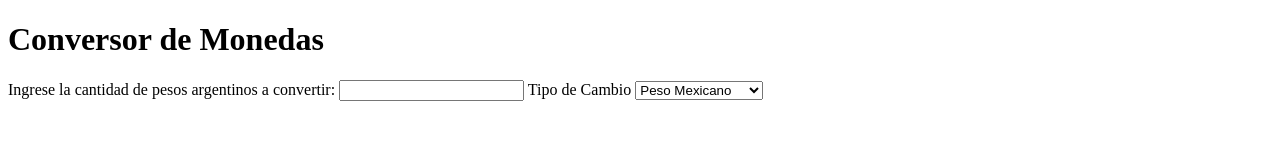
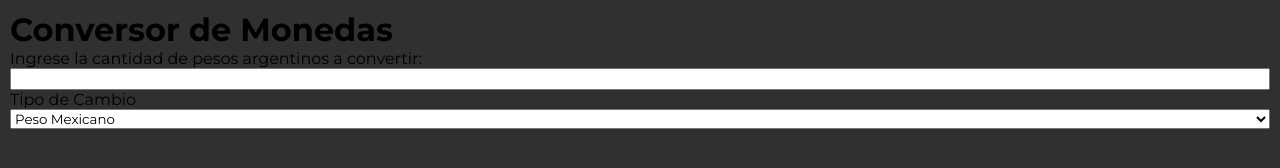
Before and after one commit to ebenalcazar/Conversor-de-monedas, a plain HTML site: page index.html in a window 1280 px wide. Drawn offline with Linux system fonts and the light colour scheme.

Commit message:
agregamos css

```diff
--- a/app.js
+++ b/app.js
@@ -1,15 +1,8 @@
-'use strict';
-
+"use strict";
 
 const inputCantidad = document.getElementById('cantidad');
 const tipoDeCambio = document.getElementById('tipoDeCambio');
 const resultado = document.getElementById('resultado');
-
-
-
-
-
-
 
 const calculoDeMoneda = () =>{
     switch (tipoDeCambio.value){
@@ -30,6 +23,15 @@ const calculoDeMoneda = () =>{
     }
     }
 
+tipoDeCambio.addEventListener('input', calculoDeMoneda);
+inputCantidad.addEventListener('input', calculoDeMoneda);
+
+inputCantidad.addEventListener('input', () =>{
+    inputCantidad.style = "background-color: green; height: 6vh;";
+    tipoDeCambio.style.backgroundColor = "green";
+    resultado.style.backgroundColor = "green";
+});
+
 /*
 const calculoDeMoneda = () =>{
 if(tipoDeCambio.value === 'usd'){
@@ -45,5 +47,3 @@ if(tipoDeCambio.value === 'usd'){
 }
 };
 */
-tipoDeCambio.addEventListener('input', calculoDeMoneda);
-inputCantidad.addEventListener('input', calculoDeMoneda);
--- a/index.html
+++ b/index.html
@@ -8,6 +8,7 @@
     <link rel="stylesheet" href="./style.css">
 </head>
 <body>
+    <div id="container">
 
 
         <h1>Conversor de Monedas</h1>
@@ -30,5 +31,6 @@
         <div id="resultado"></div>
 
         <script src="./app.js"></script>
+    </div>
 </body>
 </html>
--- a/style.css
+++ b/style.css
@@ -0,0 +1,15 @@
+@import url("https://fonts.googleapis.com/css2?family=Montserrat:ital,wght@0,100;0,200;0,300;0,400;0,500;0,600;0,700;0,800;0,900;1,100;1,200;1,300;1,400;1,500;1,600;1,700;1,800;1,900&display=swap");
+
+* {
+  margin: 0;
+  box-sizing: border-box;
+  font-family: "Montserrat", sans-serif;
+}
+body{
+    background-color: rgb(49, 48, 48);
+}
+#container{
+    display: flex;
+    flex-direction: column;
+    padding: 10px;
+}
```
Lines whose indentation alone changed are shown as unchanged.
